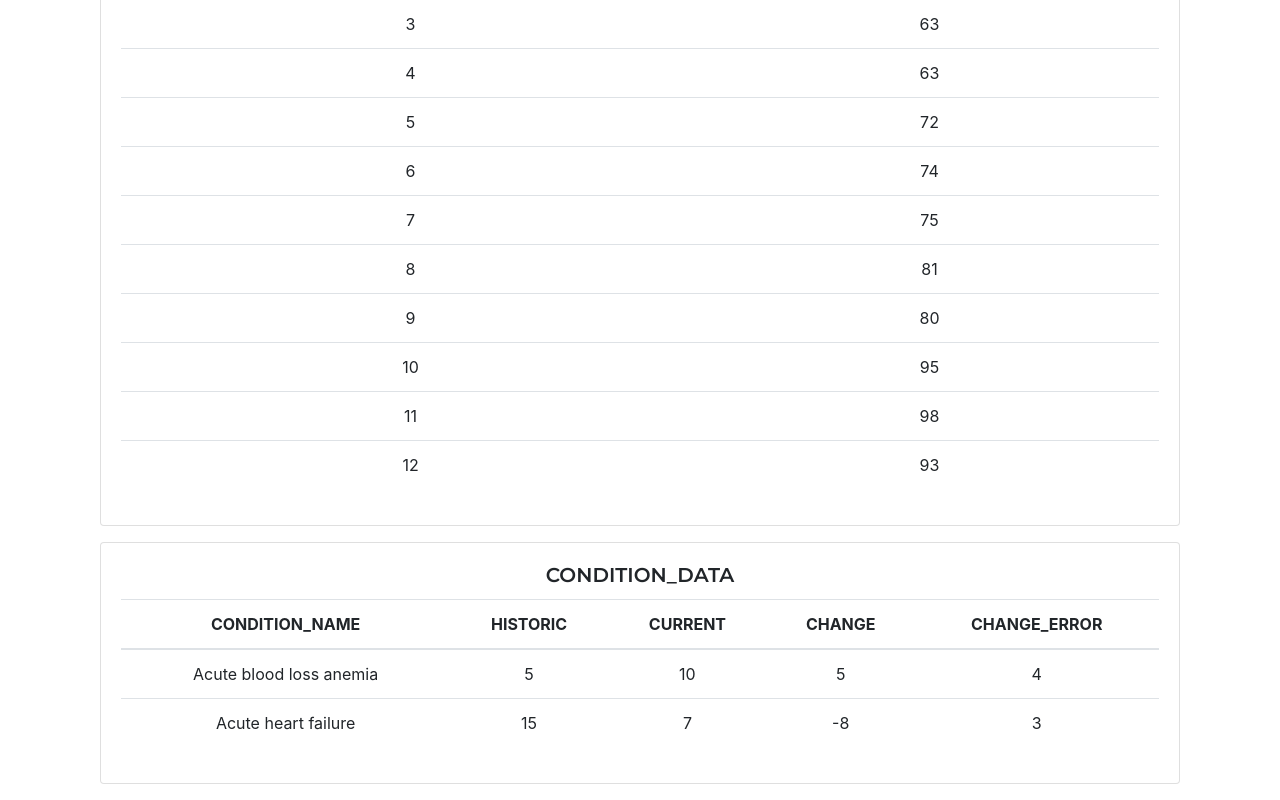
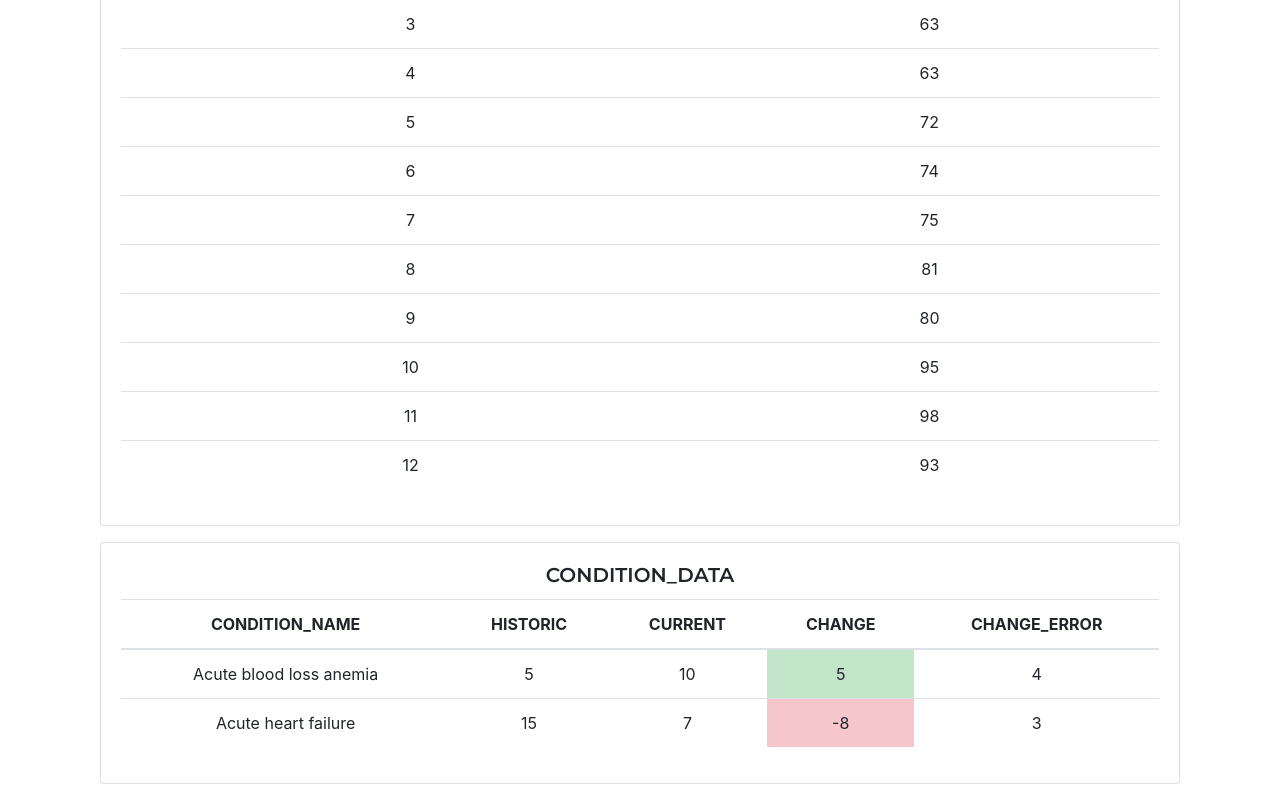
Before and after one commit to bschwartz757/cra-demo, a React (Create React App) app: page /data in a window 1280 px wide. Shown: the part 286-1086 px from the top of the page. Built offline with nearby package versions, Linux system fonts and the light colour scheme.

Commit message:
adds correct formatting for 'CHANGE' cells, builds tables using shared components

```diff
--- a/src/Components/Table/TableBody.js
+++ b/src/Components/Table/TableBody.js
@@ -3,7 +3,30 @@ import React from 'react';
 const TableBody = props => {
   const rowData = props.data.map((row, i) => {
     const tableCells = Object.keys(row).map((key, index) => {
-      return <td key={index}>{row[key]}</td>;
+      let cellColor = 'table-default';
+      // We only want to differentiate cell color if we're in the second table.
+      // Since we're sharing a table component, we need to make sure we only
+      // run this operation on rows that contain the CHANGE & CHANGE_ERROR keys
+      if (row.CHANGE && row.CHANGE_ERROR && key === 'CHANGE') {
+        // make sure we're dealing with actual numbers (not numbers as strings)
+        const change = Number(row.CHANGE);
+        const changeError = Number(row.CHANGE_ERROR);
+
+        // If CHANGE is positive and greater than CHANGE_ERROR, then set the cell color of CHANGE to green.
+        // If CHANGE is negative and absolute value is greater than CHANGE_ERROR, then set the cell color of CHANGE to red.
+        cellColor =
+          change > 0 && change > changeError
+            ? 'table-success'
+            : change < 0 && Math.abs(change) > changeError
+              ? 'table-danger'
+              : cellColor;
+      }
+
+      return (
+        <td key={index} className={cellColor}>
+          {row[key]}
+        </td>
+      );
     });
 
     return <tr key={i}>{tableCells}</tr>;
--- a/src/Components/Table/index.js
+++ b/src/Components/Table/index.js
@@ -11,7 +11,7 @@ const TableComponent = props => {
 
   return (
     <CardComponent title={props.title}>
-      <Table responsive>
+      <Table responsive hover>
         <TableHead columns={props.columns} />
         <TableBody data={props.data} />
       </Table>
```
